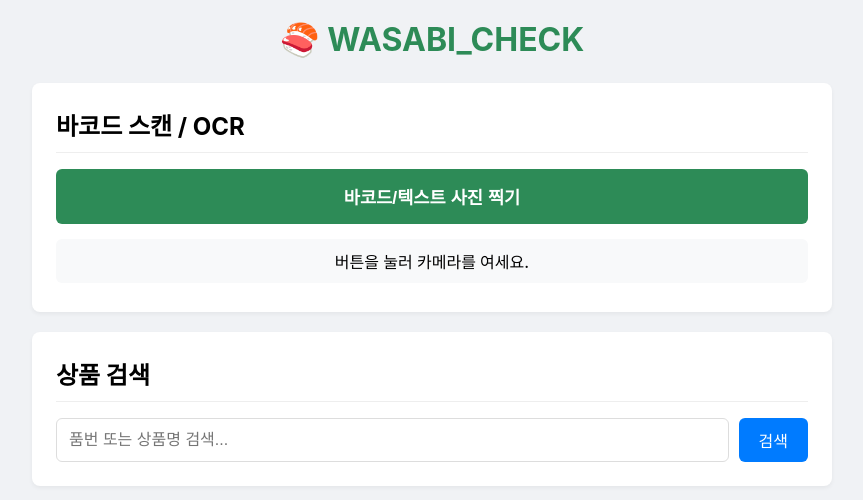
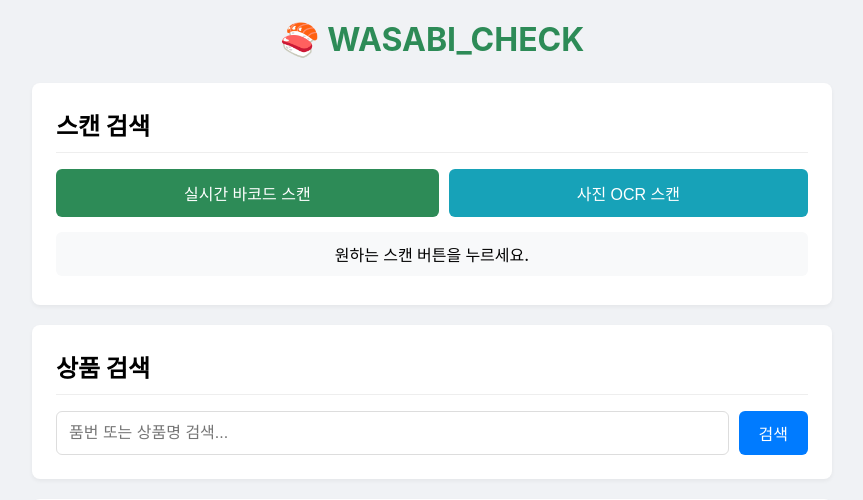
Before and after one commit to Mingdezzi/WASABI_CHECK, a Flask app: page / in a window 1280 px wide. Shown: the top 500 px of the page, without its empty margins (208-1071 px from the left). Run offline with Flask 3, Linux system fonts and the light colour scheme; some libraries are stand-ins or nearby versions.

Commit message:
Add files via upload

```diff
--- a/templates/index.html
+++ b/templates/index.html
@@ -8,7 +8,7 @@
     <script src='https://cdn.jsdelivr.net/npm/tesseract.js@5/dist/tesseract.min.js'></script>
 
     <style>
-        /* (이전과 동일) */
+        /* (이전 스타일과 거의 동일) */
         body { font-family: -apple-system, BlinkMacSystemFont, "Segoe UI", Roboto, "Helvetica Neue", Arial, sans-serif; margin: 0; padding: 20px; background-color: #f0f2f5; }
         .container { max-width: 800px; margin: 0 auto; }
         .card { background-color: #ffffff; border-radius: 8px; box-shadow: 0 2px 4px rgba(0,0,0,0.05); margin-bottom: 20px; padding: 24px; }
@@ -31,13 +31,21 @@
         .import-form input[type="file"] { flex-grow: 1; padding: 8px; border: 1px solid #ddd; border-radius: 6px; }
         .import-form button { background-color: #dc3545; color: white; border: none; padding: 12px 15px; border-radius: 6px; cursor: pointer; font-weight: bold; }
 
-        /* 사진 찍기 방식 스타일 */
-        #scan-file-btn { width: 100%; background-color: #2d8b57; color: white; border: none; padding: 15px; cursor: pointer; border-radius: 6px; font-size: 1.1em; font-weight: 600; }
+        /* 스캔 버튼 스타일 */
+        #qr-reader { width: 100%; border: 1px solid #ddd; border-radius: 8px; overflow: hidden; margin-bottom: 15px; }
+        #scanner-controls { display: flex; gap: 10px; flex-wrap: wrap; }
+        #scanner-controls button {
+            flex-grow: 1; background-color: #2d8b57; color: white; border: none; padding: 12px;
+            cursor: pointer; border-radius: 6px; font-size: 1em; font-weight: 500; min-width: 150px;
+        }
+        #scanner-controls button#stop-scan-btn { background-color: #dc3545; }
+        /* 사진 OCR 버튼 스타일 약간 다르게 */
+        #scanner-controls button#start-photo-ocr-btn { background-color: #17a2b8; }
+
         #scanner-status { margin-top: 15px; font-weight: 500; text-align: center; padding: 10px; border-radius: 6px; background-color: #f8f9fa; }
         #scanner-status.success { background-color: #d4edda; color: #155724; }
         #scanner-status.error { background-color: #f8d7da; color: #721c24; }
         #scanner-status.loading { background-color: #fff3cd; color: #856404; }
-        /* OCR 결과 표시용 (선택 사항) */
         #ocr-result-display { font-style: italic; color: #555; margin-top: 5px; font-size: 0.9em; word-break: break-all;}
     </style>
 </head>
@@ -54,11 +62,16 @@
         {% endwith %}
 
         <div class="card" id="scanner-section">
-            <h2>바코드 스캔 / OCR</h2>
-            <button id="scan-file-btn">바코드/텍스트 사진 찍기</button>
-            <input type="file" id="qr-file-input" accept="image/*" capture style="display: none;">
-            <div id="scanner-status">버튼을 눌러 카메라를 여세요.</div>
+            <h2>스캔 검색</h2>
+            <div id="qr-reader" style="display: none;"></div>
+            <div id="scanner-controls">
+                <button id="start-realtime-barcode-btn">실시간 바코드 스캔</button>
+                <button id="start-photo-ocr-btn">사진 OCR 스캔</button>
+                <button id="stop-scan-btn" style="display: none;">스캔 중지</button>
+            </div>
+            <div id="scanner-status">원하는 스캔 버튼을 누르세요.</div>
             <div id="ocr-result-display"></div>
+            <input type="file" id="ocr-file-input" accept="image/*" capture style="display: none;">
         </div>
 
         <div class="card">
@@ -93,78 +106,127 @@
 
     <script>
         document.addEventListener('DOMContentLoaded', (event) => {
-            const scanBtn = document.getElementById('scan-file-btn');
-            const fileInput = document.getElementById('qr-file-input');
+            const realtimeBarcodeBtn = document.getElementById('start-realtime-barcode-btn');
+            const photoOcrBtn = document.getElementById('start-photo-ocr-btn');
+            const stopBtn = document.getElementById('stop-scan-btn');
             const statusEl = document.getElementById('scanner-status');
-            const ocrResultDisplayEl = document.getElementById('ocr-result-display'); // OCR 결과 표시 div
+            const ocrResultDisplayEl = document.getElementById('ocr-result-display');
+            const videoEl = document.getElementById('qr-reader');
+            const ocrFileInput = document.getElementById('ocr-file-input'); // 사진 OCR용 input
 
-            scanBtn.addEventListener('click', () => { fileInput.click(); });
+            let html5QrCode = null; // 실시간 바코드 스캐너 인스턴스
+            let photoQrCode = null; // 사진 분석용 바코드 스캐너 인스턴스 (따로 관리)
+            let tesseractWorker = null; // OCR 워커
+            let isRealtimeScanning = false; // 현재 실시간 스캔 중인지 상태 플래그
 
-            fileInput.addEventListener('change', (e) => {
-                if (e.target.files.length == 0) { statusEl.textContent = "취소되었습니다."; statusEl.className = 'scanner-status'; return; }
+            // --- 공통 함수 ---
+            function showVideo() { videoEl.style.display = 'block'; }
+            function hideVideo() { videoEl.style.display = 'none'; }
+            function showStopButton() { stopBtn.style.display = 'inline-block'; realtimeBarcodeBtn.style.display = 'none'; photoOcrBtn.style.display = 'none'; }
+            function showStartButtons() { stopBtn.style.display = 'none'; realtimeBarcodeBtn.style.display = 'inline-block'; photoOcrBtn.style.display = 'inline-block'; isRealtimeScanning = false; }
 
-                statusEl.textContent = "사진 분석 중... (바코드 먼저)"; statusEl.className = 'scanner-status loading';
-                ocrResultDisplayEl.textContent = ''; // 이전 OCR 결과 지우기
+            // 스캔 중지 함수 (공통)
+            async function stopScan() {
+                statusEl.textContent = "스캔 중지 중...";
+                // 1. OCR 워커 종료 (있었다면)
+                if (tesseractWorker) { await tesseractWorker.terminate(); tesseractWorker = null; console.log("Tesseract worker terminated."); }
+                // 2. 실시간 바코드 스캐너 중지
+                if (isRealtimeScanning && html5QrCode && html5QrCode.isScanning) {
+                    try { await html5QrCode.stop(); console.log("Realtime Barcode scanner stopped."); }
+                    catch (err) { console.error("Realtime Barcode scanner stop failed", err); }
+                    html5QrCode = null; // 인스턴스 초기화
+                }
+                isRealtimeScanning = false;
+                hideVideo();
+                showStartButtons();
+                statusEl.textContent = "스캔이 중지되었습니다.";
+                statusEl.className = 'scanner-status';
+                ocrResultDisplayEl.textContent = '';
+            }
+
+            // --- 1. 실시간 바코드 스캔 ---
+            async function startRealtimeBarcodeScan() {
+                if (isRealtimeScanning) return; // 이미 실행 중이면 무시
+                await stopScan(); // 다른 스캔 중이면 확실히 중지
+
+                statusEl.textContent = "실시간 바코드 스캔 시작 중..."; statusEl.className = 'scanner-status loading';
+                showVideo();
+                isRealtimeScanning = true; // 상태 플래그 설정
+
+                html5QrCode = new Html5Qrcode("qr-reader");
+                const formatsToSupport = [ Html5QrcodeSupportedFormats.CODE_128 ];
+
+                try {
+                    await html5QrCode.start(
+                        { facingMode: "environment" },
+                        { fps: 10, qrbox: { width: 250, height: 100 }, formatsToSupport: formatsToSupport },
+                        handleBarcodeSuccess, // 성공 콜백
+                        (errorMessage) => { /* 오류 무시 */ }
+                    );
+                    statusEl.textContent = "카메라 켜짐 (실시간 바코드 스캔 중...)"; statusEl.className = 'scanner-status';
+                    showStopButton();
+                } catch (err) {
+                    statusEl.textContent = `카메라 시작 불가: ${err}`; statusEl.className = 'scanner-status error';
+                    hideVideo(); showStartButtons(); isRealtimeScanning = false;
+                }
+            }
+
+            // 바코드 성공 시 서버 전송
+            function handleBarcodeSuccess(decodedText) {
+                stopScan(); // 성공 시 자동 중지
+                console.log(`바코드 성공: ${decodedText}`);
+                statusEl.textContent = `바코드 성공: ${decodedText}. 서버 조회 중...`; statusEl.className = 'scanner-status success';
+                fetch("{{ url_for('barcode_search') }}", { method: 'POST', headers: { 'Content-Type': 'application/json' }, body: JSON.stringify({ barcode: decodedText }) })
+                .then(response => response.json())
+                .then(data => { if (data.status === 'success') { statusEl.textContent = `품번(${data.product_number}) 찾음. 이동합니다.`; window.location.href = `/product/${data.product_number}`; } else { statusEl.textContent = `바코드 오류: ${data.message}`; statusEl.className = 'scanner-status error'; showStartButtons(); } })
+                .catch(error => { console.error('바코드 API 오류:', error); statusEl.textContent = '서버 통신 오류 (바코드)'; statusEl.className = 'scanner-status error'; showStartButtons(); });
+            }
+
+            // --- 2. 사진 OCR 스캔 ---
+            function startPhotoOcrScan() {
+                if (isRealtimeScanning) { // 실시간 스캔 중이면 중지 후 실행
+                   stopScan().then(() => ocrFileInput.click());
+                } else {
+                   ocrFileInput.click(); // 바로 파일 입력 열기
+                }
+            }
+
+            ocrFileInput.addEventListener('change', async (e) => {
+                if (e.target.files.length == 0) { statusEl.textContent = "사진 선택 취소됨."; statusEl.className = 'scanner-status'; return; }
+
+                statusEl.textContent = "사진 OCR 분석 중..."; statusEl.className = 'scanner-status loading';
+                ocrResultDisplayEl.textContent = '';
                 const imageFile = e.target.files[0];
 
-                const html5QrCode = new Html5Qrcode("scanner-section", { formatsToSupport: [ Html5QrcodeSupportedFormats.CODE_128 ] });
-
-                // 1. 바코드 스캔 시도
-                html5QrCode.scanFile(imageFile, false) // showImage=false
-                    .then(decodedText => {
-                        // 1-1. 바코드 성공
-                        handleBarcodeSuccess(decodedText);
-                    })
-                    .catch(barcodeErr => {
-                        // 1-2. 바코드 실패 -> OCR 시도
-                        statusEl.textContent = "바코드 실패. OCR 시도 중..."; statusEl.className = 'scanner-status loading';
-                        console.warn("바코드 스캔 실패:", barcodeErr);
-
-                        // 2. Tesseract OCR 실행
-                        Tesseract.recognize(
-                            imageFile,
-                            'kor+eng', // 한국어+영어
-                            { logger: m => console.log(m) } // 진행률 로깅
-                        ).then(({ data: { text } }) => {
-                            // 2-1. OCR 성공
-                            ocrResultDisplayEl.textContent = `OCR 원본: ${text}`; // 인식된 전체 텍스트 표시
-                            handleOcrSuccess(text); // 품번 찾아서 검색 시도
-                        }).catch(ocrErr => {
-                            // 2-2. OCR 마저 실패
-                            statusEl.textContent = `OCR 실패: ${ocrErr}`; statusEl.className = 'scanner-status error';
-                        });
-                    })
-                    .finally(() => { fileInput.value = null; });
+                try {
+                    // Tesseract 워커 생성 (매번 새로 생성)
+                    tesseractWorker = await Tesseract.createWorker('kor+eng', 1, { logger: m => console.log(m) });
+                    const { data: { text } } = await tesseractWorker.recognize(imageFile);
+                    ocrResultDisplayEl.textContent = `OCR 원본: ${text}`;
+                    handleOcrResult(text); // 품번 찾아서 검색 시도
+                    await tesseractWorker.terminate(); // 사용 후 종료
+                    tesseractWorker = null;
+                } catch (ocrErr) {
+                    statusEl.textContent = `OCR 실패: ${ocrErr}`; statusEl.className = 'scanner-status error';
+                    if (tesseractWorker) { await tesseractWorker.terminate(); tesseractWorker = null; } // 에러 시에도 종료
+                } finally {
+                    ocrFileInput.value = null; // 파일 입력 초기화
+                }
             });
 
-            // 바코드 성공 시 서버 전송
-            const handleBarcodeSuccess = (decodedText) => { /* (이전과 동일) */
-                console.log(`바코드 성공: ${decodedText}`); statusEl.textContent = `바코드 성공: ${decodedText}. 서버 조회 중...`; statusEl.className = 'scanner-status success';
-                fetch("{{ url_for('barcode_search') }}", { method: 'POST', headers: { 'Content-Type': 'application/json' }, body: JSON.stringify({ barcode: decodedText }) })
-                .then(response => response.json())
-                .then(data => { if (data.status === 'success') { statusEl.textContent = `품번(${data.product_number}) 찾음. 이동합니다.`; window.location.href = `/product/${data.product_number}`; } else { statusEl.textContent = `바코드 오류: ${data.message}`; statusEl.className = 'scanner-status error'; } })
-                .catch(error => { console.error('바코드 API 오류:', error); statusEl.textContent = '서버 통신 오류 (바코드)'; statusEl.className = 'scanner-status error'; });
-            };
-
-            // OCR 성공 후 품번 추출 및 서버 전송
-            function handleOcrSuccess(ocrText) {
+            // OCR 결과에서 품번 찾아 서버 전송
+            function handleOcrResult(ocrText) {
                 if (!ocrText) { statusEl.textContent = "OCR 결과가 비어있습니다."; statusEl.className = 'scanner-status error'; return; }
 
-                // (*** 2. OCR 개선: 품번 패턴 찾기 ***)
-                // 1. 대문자, 숫자, 하이픈만 남기기 (다른 문자 제거)
                 const cleanedText = ocrText.toUpperCase().replace(/[^A-Z0-9-]/g, '');
-
-                // 2. 'M'으로 시작하고, 알파벳/숫자/하이픈으로 구성된 패턴 찾기 (최소 5글자 이상)
-                //    여러 개 찾아도 첫 번째 것만 사용 (match 결과는 배열)
-                const productNumberPattern = /M[A-Z0-9-]{4,}/g; // M + (A-Z or 0-9 or -) 4번 이상
+                const productNumberPattern = /M[A-Z0-9-]{4,}/g;
                 const matches = cleanedText.match(productNumberPattern);
 
                 if (matches && matches[0]) {
-                    const searchText = matches[0]; // 찾은 첫 번째 품번 후보
+                    const searchText = matches[0];
                     console.log(`OCR에서 품번 후보 찾음: ${searchText}`);
                     statusEl.textContent = `OCR 결과 "${searchText}"로 서버 검색 중...`; statusEl.className = 'scanner-status loading';
 
-                    // 3. 찾은 품번으로 서버 검색 요청 (/text_search API 사용)
                     fetch("{{ url_for('text_search') }}", { method: 'POST', headers: { 'Content-Type': 'application/json' }, body: JSON.stringify({ text: searchText }) })
                     .then(response => response.json())
                     .then(data => {
@@ -175,12 +237,16 @@
                     .catch(error => { console.error('텍스트 검색 API 오류:', error); statusEl.textContent = '서버 통신 오류 (OCR)'; statusEl.className = 'scanner-status error'; });
 
                 } else {
-                    // 품번 패턴을 못 찾음
                     statusEl.textContent = "OCR 결과에서 품번 패턴(M...)을 찾지 못했습니다.";
                     statusEl.className = 'scanner-status error';
                     console.log("품번 패턴 못 찾음. 정리된 텍스트:", cleanedText);
                 }
             }
+
+            // --- 버튼 이벤트 리스너 ---
+            realtimeBarcodeBtn.addEventListener('click', startRealtimeBarcodeScan);
+            photoOcrBtn.addEventListener('click', startPhotoOcrScan);
+            stopBtn.addEventListener('click', stopScan);
         });
     </script>
 </body>
```
